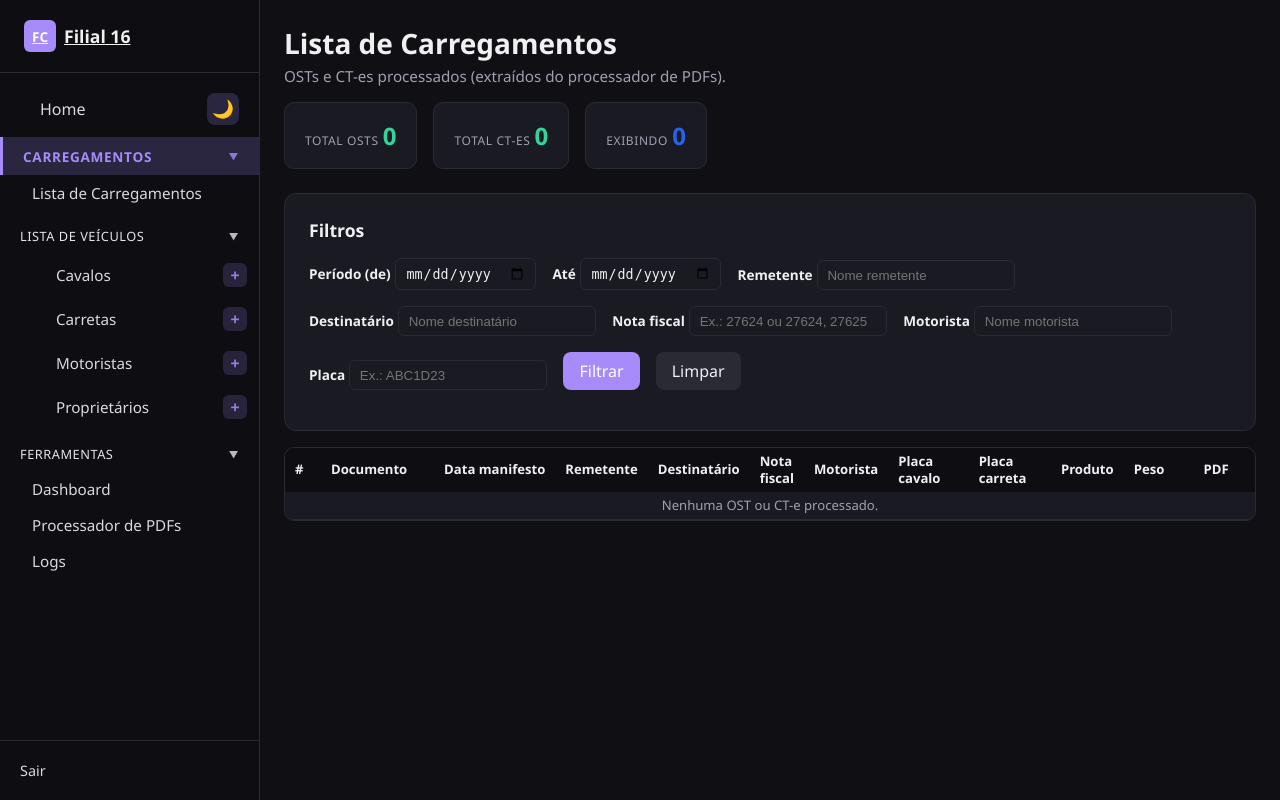
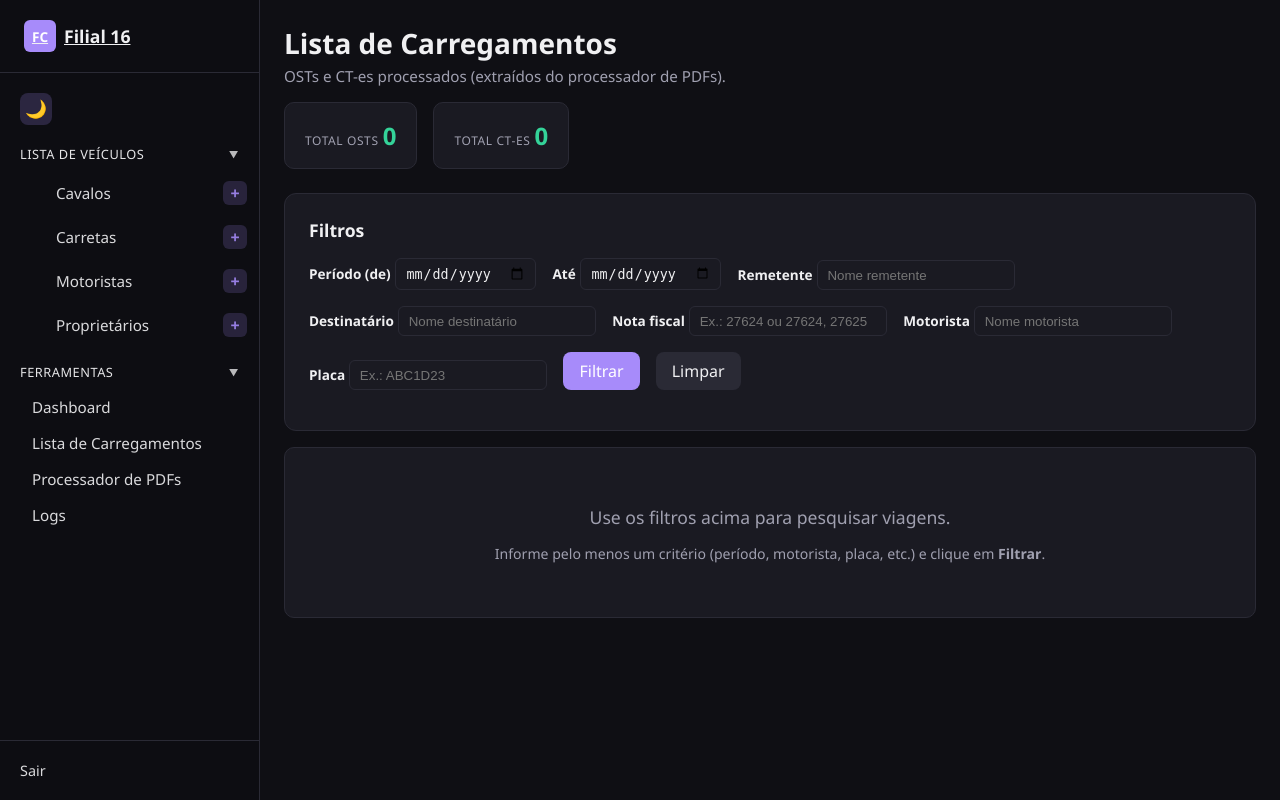
Before and after one commit to anotherDavidSousa/Fertran_filial16, a Django app: page /lista-carregamentos/ in a window 1280 px wide. Run offline with Django 5.2, Linux system fonts and the light colour scheme; the visitor is signed in with stand-in values (Sample User, id 1); data that the repository does not hold is empty; parts of the project's set-up code (start-up, migrations or seed data) failed here and were passed over.

Commit message:
feat: home redireciona para cavalos, menu reestruturado, lista carregamentos lazy

```diff
--- a/fila/templates/fila/lista_carregamentos.html
+++ b/fila/templates/fila/lista_carregamentos.html
@@ -62,10 +62,12 @@
         <span class="label">Total CT-es</span>
         <span class="value">{{ total_ctes }}</span>
     </div>
+    {% if filtro_ativo %}
     <div class="card-summary card-filtrado">
-        <span class="label">Exibindo</span>
+        <span class="label">Resultado</span>
         <span class="value">{{ total_filtrado }}</span>
     </div>
+    {% endif %}
 </div>
 
 <div class="panel-detail" style="margin-bottom: 1rem;">
@@ -105,7 +107,14 @@
 </div>
 
 <div class="core-table-wrap">
-{% include "fila/partials/tabela_lista_carregamentos.html" %}
+{% if filtro_ativo %}
+  {% include "fila/partials/tabela_lista_carregamentos.html" %}
+{% else %}
+  <div style="padding: 2.5rem 1.5rem; text-align: center; color: var(--text-secondary);">
+    <p style="font-size: 1.1rem; margin-bottom: 0.4rem;">Use os filtros acima para pesquisar viagens.</p>
+    <p style="font-size: 0.88rem;">Informe pelo menos um critério (período, motorista, placa, etc.) e clique em <strong>Filtrar</strong>.</p>
+  </div>
+{% endif %}
 </div>
 {% endblock %}
 
--- a/fila/views.py
+++ b/fila/views.py
@@ -1,6 +1,6 @@
 import json
 from django.contrib.auth import logout
-from django.shortcuts import render, get_object_or_404
+from django.shortcuts import render, get_object_or_404, redirect
 from django.contrib.auth.decorators import login_required
 from django.views.decorators.http import require_GET
 from django.core.files.storage import default_storage
@@ -34,55 +34,7 @@ def _parse_date(s):
 
 @login_required
 def home_view(request):
-    hoje = timezone.localdate()
-    data_inicio = _parse_date(request.GET.get('data_inicio')) or hoje
-    data_fim = _parse_date(request.GET.get('data_fim')) or hoje
-    if data_fim < data_inicio:
-        data_fim = data_inicio
-
-    # OSTs no periodo
-    qs_ost = OST.objects.filter(
-        Q(filial__gt='') | Q(serie__gt='') | Q(documento__gt='')
-    )
-    qs_ost_periodo = qs_ost.filter(
-        Q(data_manifesto__gte=data_inicio, data_manifesto__lte=data_fim) |
-        Q(data_manifesto__isnull=True, criado_em__date__gte=data_inicio, criado_em__date__lte=data_fim)
-    )
-
-    # CTes no periodo
-    qs_cte = CTe.objects.filter(
-        Q(filial__gt='') | Q(serie__gt='') | Q(numero_cte__gt='')
-    )
-    qs_cte_periodo = qs_cte.filter(
-        Q(data_emissao__gte=data_inicio, data_emissao__lte=data_fim) |
-        Q(data_emissao__isnull=True, criado_em__date__gte=data_inicio, criado_em__date__lte=data_fim)
-    )
-
-    total_osts_periodo = qs_ost_periodo.count()
-    total_ctes_periodo = qs_cte_periodo.count()
-    total_periodo = total_osts_periodo + total_ctes_periodo
-
-    # Totais gerais
-    total_osts = qs_ost.count()
-    total_ctes = qs_cte.count()
-
-    # OSTs com PDF no periodo
-    osts_com_pdf = qs_ost_periodo.exclude(pdf_storage_key='').count()
-    ctes_com_pdf = qs_cte_periodo.exclude(pdf_storage_key='').count()
-
-    context = {
-        'data_inicio': data_inicio.isoformat(),
-        'data_fim': data_fim.isoformat(),
-        'hoje': hoje.isoformat(),
-        'total_periodo': total_periodo,
-        'total_osts_periodo': total_osts_periodo,
-        'total_ctes_periodo': total_ctes_periodo,
-        'total_osts': total_osts,
-        'total_ctes': total_ctes,
-        'osts_com_pdf': osts_com_pdf,
-        'ctes_com_pdf': ctes_com_pdf,
-    }
-    return render(request, 'fila/home.html', context)
+    return redirect('core:cavalo_list')
 
 
 # ── Lista de Carregamentos (OST + CTe) ────────────────────────────────────────
@@ -161,67 +113,74 @@ def lista_carregamentos_view(request):
     nota_fiscal_raw = (request.GET.get('nota_fiscal') or '').strip()
     notas_fiscais = [x.strip() for x in nota_fiscal_raw.split(',') if x.strip()]
 
-    qs_ost = OST.objects.filter(Q(filial__gt='') | Q(serie__gt='') | Q(documento__gt=''))
-    if data_inicio:
-        qs_ost = qs_ost.filter(Q(data_manifesto__gte=data_inicio) | Q(data_manifesto__isnull=True, criado_em__date__gte=data_inicio))
-    if data_fim:
-        qs_ost = qs_ost.filter(Q(data_manifesto__lte=data_fim) | Q(data_manifesto__isnull=True, criado_em__date__lte=data_fim))
-    if motorista:
-        qs_ost = qs_ost.filter(motorista__icontains=motorista)
-    if placa:
-        qs_ost = qs_ost.filter(Q(placa_cavalo__icontains=placa) | Q(placa_carreta__icontains=placa))
-    if remetente:
-        qs_ost = qs_ost.filter(remetente__icontains=remetente)
-    if destinatario:
-        qs_ost = qs_ost.filter(destinatario__icontains=destinatario)
-    if notas_fiscais:
-        q_nf = Q()
-        for nf in notas_fiscais:
-            q_nf |= Q(nota_fiscal__contains=[nf])
-            try:
-                q_nf |= Q(nota_fiscal__contains=[int(nf)])
-            except ValueError:
-                pass
-        qs_ost = qs_ost.filter(q_nf)
+    # Só executa as queries se pelo menos um filtro estiver ativo
+    filtro_ativo = bool(data_inicio or data_fim or motorista or placa or remetente or destinatario or notas_fiscais)
 
-    qs_cte = CTe.objects.filter(Q(filial__gt='') | Q(serie__gt='') | Q(numero_cte__gt=''))
-    if data_inicio:
-        qs_cte = qs_cte.filter(Q(data_emissao__gte=data_inicio) | Q(data_emissao__isnull=True, criado_em__date__gte=data_inicio))
-    if data_fim:
-        qs_cte = qs_cte.filter(Q(data_emissao__lte=data_fim) | Q(data_emissao__isnull=True, criado_em__date__lte=data_fim))
-    if motorista:
-        qs_cte = qs_cte.filter(motorista__icontains=motorista)
-    if placa:
-        qs_cte = qs_cte.filter(Q(placa_cavalo__icontains=placa) | Q(placa_carreta__icontains=placa))
-    if remetente:
-        qs_cte = qs_cte.filter(remetente__icontains=remetente)
-    if destinatario:
-        qs_cte = qs_cte.filter(destinatario__icontains=destinatario)
-    if notas_fiscais:
-        q_nf_cte = Q()
-        for nf in notas_fiscais:
-            q_nf_cte |= Q(nota_fiscal__icontains=nf)
-        qs_cte = qs_cte.filter(q_nf_cte)
+    if filtro_ativo:
+        qs_ost = OST.objects.filter(Q(filial__gt='') | Q(serie__gt='') | Q(documento__gt=''))
+        if data_inicio:
+            qs_ost = qs_ost.filter(Q(data_manifesto__gte=data_inicio) | Q(data_manifesto__isnull=True, criado_em__date__gte=data_inicio))
+        if data_fim:
+            qs_ost = qs_ost.filter(Q(data_manifesto__lte=data_fim) | Q(data_manifesto__isnull=True, criado_em__date__lte=data_fim))
+        if motorista:
+            qs_ost = qs_ost.filter(motorista__icontains=motorista)
+        if placa:
+            qs_ost = qs_ost.filter(Q(placa_cavalo__icontains=placa) | Q(placa_carreta__icontains=placa))
+        if remetente:
+            qs_ost = qs_ost.filter(remetente__icontains=remetente)
+        if destinatario:
+            qs_ost = qs_ost.filter(destinatario__icontains=destinatario)
+        if notas_fiscais:
+            q_nf = Q()
+            for nf in notas_fiscais:
+                q_nf |= Q(nota_fiscal__contains=[nf])
+                try:
+                    q_nf |= Q(nota_fiscal__contains=[int(nf)])
+                except ValueError:
+                    pass
+            qs_ost = qs_ost.filter(q_nf)
 
-    itens_raw = [_lista_carregamentos_item_ost(o) for o in qs_ost]
-    itens_raw += [_lista_carregamentos_item_cte(c) for c in qs_cte]
+        qs_cte = CTe.objects.filter(Q(filial__gt='') | Q(serie__gt='') | Q(numero_cte__gt=''))
+        if data_inicio:
+            qs_cte = qs_cte.filter(Q(data_emissao__gte=data_inicio) | Q(data_emissao__isnull=True, criado_em__date__gte=data_inicio))
+        if data_fim:
+            qs_cte = qs_cte.filter(Q(data_emissao__lte=data_fim) | Q(data_emissao__isnull=True, criado_em__date__lte=data_fim))
+        if motorista:
+            qs_cte = qs_cte.filter(motorista__icontains=motorista)
+        if placa:
+            qs_cte = qs_cte.filter(Q(placa_cavalo__icontains=placa) | Q(placa_carreta__icontains=placa))
+        if remetente:
+            qs_cte = qs_cte.filter(remetente__icontains=remetente)
+        if destinatario:
+            qs_cte = qs_cte.filter(destinatario__icontains=destinatario)
+        if notas_fiscais:
+            q_nf_cte = Q()
+            for nf in notas_fiscais:
+                q_nf_cte |= Q(nota_fiscal__icontains=nf)
+            qs_cte = qs_cte.filter(q_nf_cte)
 
-    def _sort_key(x):
-        d, t = x['sort_key']
-        if d is None:
-            return (1, 0, 0)
-        secs = (t.hour * 3600 + t.minute * 60 + t.second) if t else 0
-        return (0, -d.toordinal(), -secs)
+        itens_raw = [_lista_carregamentos_item_ost(o) for o in qs_ost]
+        itens_raw += [_lista_carregamentos_item_cte(c) for c in qs_cte]
 
-    itens = sorted(itens_raw, key=_sort_key)
-    for d in itens:
-        d.pop('sort_key', None)
+        def _sort_key(x):
+            d, t = x['sort_key']
+            if d is None:
+                return (1, 0, 0)
+            secs = (t.hour * 3600 + t.minute * 60 + t.second) if t else 0
+            return (0, -d.toordinal(), -secs)
+
+        itens = sorted(itens_raw, key=_sort_key)
+        for d in itens:
+            d.pop('sort_key', None)
+    else:
+        itens = []
 
     total_osts = OST.objects.filter(Q(filial__gt='') | Q(serie__gt='') | Q(documento__gt='')).count()
     total_ctes = CTe.objects.filter(Q(filial__gt='') | Q(serie__gt='') | Q(numero_cte__gt='')).count()
 
     context = {
         'itens': itens,
+        'filtro_ativo': filtro_ativo,
         'total_osts': total_osts,
         'total_ctes': total_ctes,
         'total_filtrado': len(itens),
--- a/templates/base.html
+++ b/templates/base.html
@@ -16,23 +16,11 @@
         </a>
         <nav class="sidebar-nav">
             <div class="nav-item-row nav-item-row-home">
-                {% if can_see_home %}<a href="{% url 'home' %}" class="nav-item">Home</a>{% endif %}
                 <button type="button" class="theme-toggle" id="theme-toggle" aria-label="Alternar tema (claro/escuro)">
                     <span class="theme-icon theme-icon-sun" aria-hidden="true">☀</span>
                     <span class="theme-icon theme-icon-moon" aria-hidden="true">🌙</span>
                 </button>
             </div>
-            {% if can_see_fila %}
-            <div class="nav-group nav-group-fila" id="nav-group-fila">
-                <button type="button" class="nav-group-toggle nav-group-toggle-destaque" aria-expanded="true" aria-controls="nav-group-fila-sub" id="nav-group-fila-btn">
-                    <span class="nav-group-title">Carregamentos</span>
-                    <span class="nav-group-chevron" aria-hidden="true">▼</span>
-                </button>
-                <div class="nav-group-sub" id="nav-group-fila-sub" role="region" aria-labelledby="nav-group-fila-btn">
-                    <a href="{% url 'lista_carregamentos' %}" class="nav-item nav-sub">Lista de Carregamentos</a>
-                </div>
-            </div>
-            {% endif %}
             {% if can_see_cavalos or can_see_agregamento %}
             <div class="nav-group nav-group-veiculos" id="nav-group-veiculos">
                 <button type="button" class="nav-group-toggle" aria-expanded="true" aria-controls="nav-group-veiculos-sub" id="nav-group-veiculos-btn">
@@ -64,7 +52,7 @@
             </div>
             {% endif %}
 
-            {% if can_see_processador or can_see_agregamento %}
+            {% if can_see_processador or can_see_agregamento or can_see_fila %}
             <div class="nav-group nav-group-ferramentas" id="nav-group-ferramentas">
                 <button type="button" class="nav-group-toggle" aria-expanded="true" aria-controls="nav-group-ferramentas-sub" id="nav-group-ferramentas-btn">
                     <span class="nav-group-title">Ferramentas</span>
@@ -72,6 +60,7 @@
                 </button>
                 <div class="nav-group-sub" id="nav-group-ferramentas-sub" role="region" aria-labelledby="nav-group-ferramentas-btn">
                     {% if can_see_agregamento %}<a href="{% url 'core:index' %}" class="nav-item nav-sub">Dashboard</a>{% endif %}
+                    {% if can_see_fila %}<a href="{% url 'lista_carregamentos' %}" class="nav-item nav-sub">Lista de Carregamentos</a>{% endif %}
                     {% if can_see_processador %}<a href="{% url 'processador' %}" class="nav-item nav-sub">Processador de PDFs</a>{% endif %}
                     {% if can_see_agregamento %}<a href="{% url 'core:log_list' %}" class="nav-item nav-sub">Logs</a>{% endif %}
                 </div>
```
